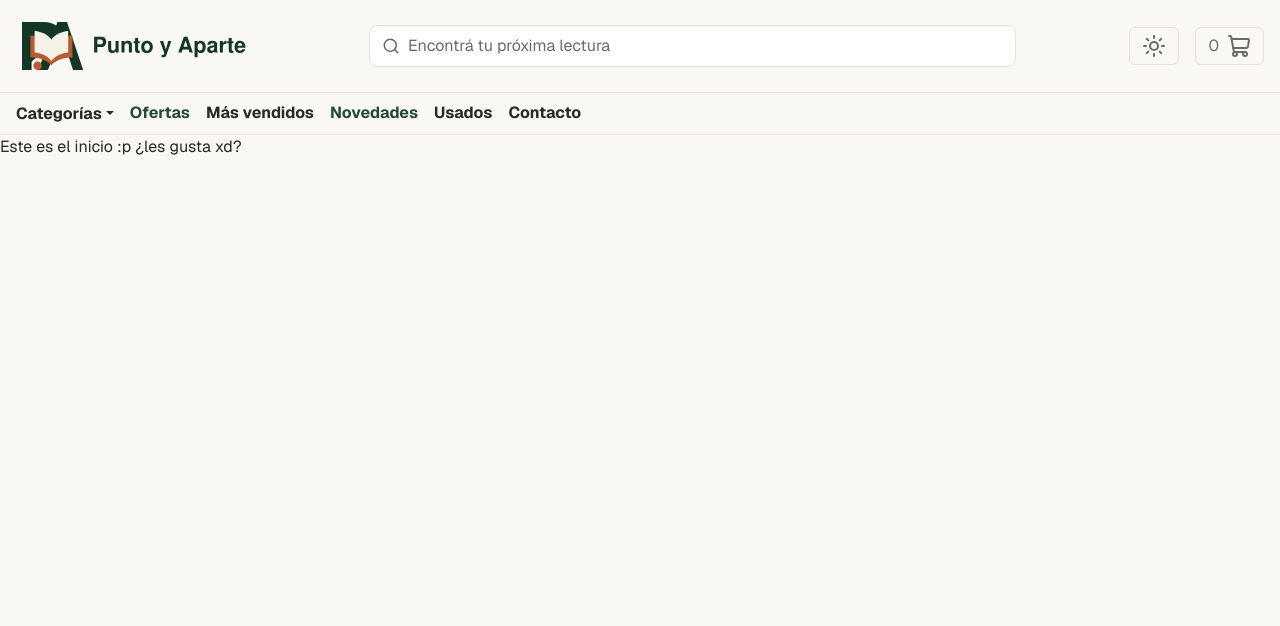
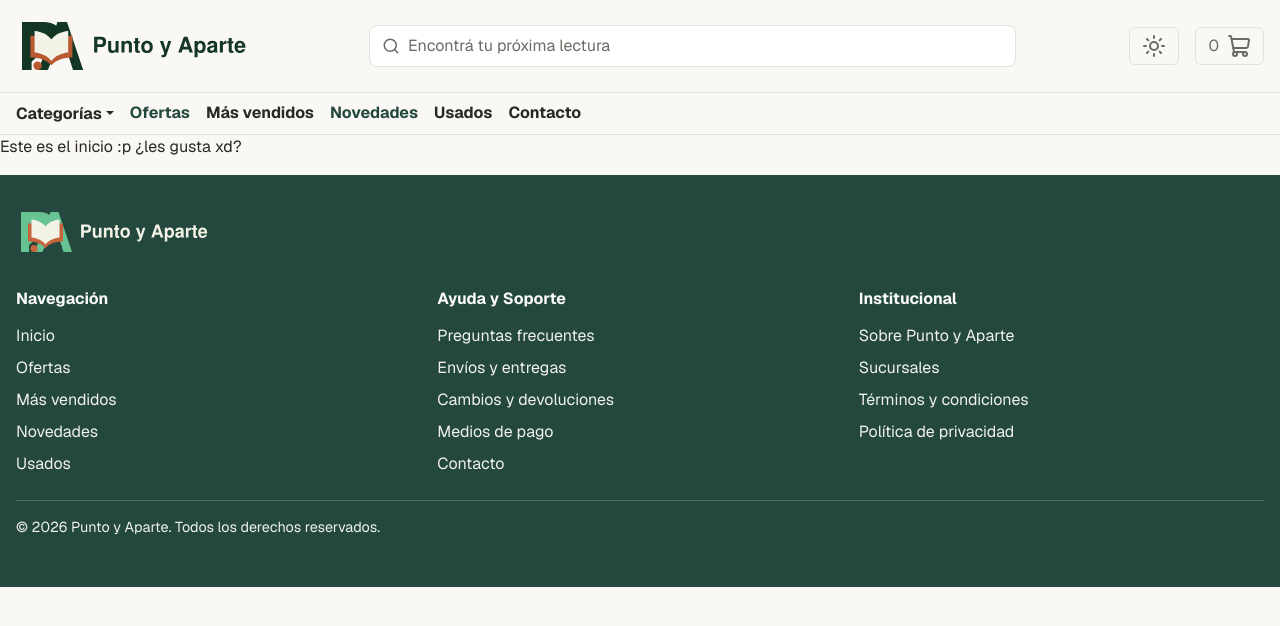
Before and after one commit to jorditan/TP1-CIU-grupo-1, a React (Vite) app: page / in a window 1280 px wide. Shown: the top 626 px of the page. Built offline with nearby package versions, Linux system fonts and the light colour scheme.

Commit message:
feat: :lipstick: adding footer component

```diff
--- a/src/App.css
+++ b/src/App.css
@@ -6,13 +6,16 @@
   --color-primary: #24483d;
   --color-primary-hover: #19372e;
   --color-primary-light: #e7efea;
-
+  --color-secondary: #fafafa;
+  --color-secondary-hover: #dafde8;
+  --color-muted-foreground: #f0f0f0;
   --color-background: #faf8f4;
   --color-surface: #ffffff;
 
   --color-text: #292824;
   --color-text-secondary: #6b6a65;
   --color-border: #e5e2dc;
+  --footer-background-color: #24483d;
 
   --color-accent: #b86b4b;
   --color-success: #287a54;
--- a/src/components/Footer.jsx
+++ /dev/null
@@ -1,15 +0,0 @@
-function Footer() {
-  return (
-    <>
-      <footer>
-        <div>
-          <ul>
-
-          </ul>
-        </div>
-      </footer>
-    </>
-  );
-}
-
-export default Footer;
--- /dev/null
+++ b/src/components/Footer/Footer.items.json
@@ -0,0 +1,31 @@
+[
+  {
+    "category": "Navegación",
+    "subcategories": [
+      { "name": "Inicio", "href": "/" },
+      { "name": "Ofertas", "href": "/ofertas" },
+      { "name": "Más vendidos", "href": "/mas-vendidos" },
+      { "name": "Novedades", "href": "/novedades" },
+      { "name": "Usados", "href": "/usados" }
+    ]
+  },
+  {
+    "category": "Ayuda y Soporte",
+    "subcategories": [
+      { "name": "Preguntas frecuentes", "href": "/faq" },
+      { "name": "Envíos y entregas", "href": "/envios" },
+      { "name": "Cambios y devoluciones", "href": "/devoluciones" },
+      { "name": "Medios de pago", "href": "/medios-de-pago" },
+      { "name": "Contacto", "href": "/contacto" }
+    ]
+  },
+  {
+    "category": "Institucional",
+    "subcategories": [
+      { "name": "Sobre Punto y Aparte", "href": "/nosotros" },
+      { "name": "Sucursales", "href": "/sucursales" },
+      { "name": "Términos y condiciones", "href": "/terminos" },
+      { "name": "Política de privacidad", "href": "/privacidad" }
+    ]
+  }
+]
--- /dev/null
+++ b/src/components/Footer/Footer.jsx
@@ -0,0 +1,47 @@
+import styles from "../Footer/Footer.module.css";
+import items from "./Footer.items.json";
+import { Link } from "react-router-dom";
+
+function Footer() {
+  const currentYear = new Date().getFullYear();
+
+  return (
+    <footer className={styles.footer}>
+      <div className={styles.footerContent}>
+        <div class={styles.footerUpper}>
+          <Link to="/" className={styles.logoLink}>
+            <img
+              src="/logo_completo_dark.svg"
+              alt="Punto y Aparte"
+              className={styles.logo}
+            />
+          </Link>
+
+        </div>
+        <div className={styles.footerLower}>
+          {items.map((item, index) => (
+            <div key={index}>
+              <h6 className={styles.footerTitle}>{item.category}</h6>
+              <ul>
+                {item.subcategories.map((subcategory, subIndex) => (
+                  <li key={subIndex}>
+                    <a className={styles.footerLink} href={subcategory.href}>{subcategory.name}</a>
+                  </li>
+                ))}
+              </ul>
+            </div>
+          ))}
+        </div>
+
+        <hr></hr>
+
+        <div className={styles.footerBottom}>
+          <p className={styles.footerText}>© {currentYear} Punto y Aparte. Todos los derechos reservados.</p>
+        </div>
+      </div>
+    </footer>
+  );
+}
+
+
+export default Footer;
--- /dev/null
+++ b/src/components/Footer/Footer.module.css
@@ -0,0 +1,69 @@
+.footer {
+  background-color: var(--footer-background-color);
+  width: 100%;
+}
+
+.footerContent {
+  width: 100%;
+  max-width: 1280px;
+  margin-inline: auto;
+  padding: 2rem 1rem;
+}
+
+.footerUpper {
+  display: flex;
+  justify-content: space-between;
+  align-items: center;
+  margin-bottom: 1rem;
+}
+
+hr {
+  color: var(--color-border);
+}
+
+.footerLower {
+  display: grid;
+  grid-template-columns: repeat(3, 1fr);
+  justify-items: left;
+  gap: 16px;
+}
+
+.logo {
+  width: 200px;
+  height: auto;
+  margin-bottom: 16px;
+}
+
+.footerTitle {
+  color: var(--color-secondary);
+  font-weight: bold;
+  padding-bottom: 8px;
+}
+
+.footerLower ul {
+  padding-left: 0;
+  width: 100%;
+  margin: 0;
+}
+
+.footerLower li {
+  list-style: none;
+  margin-left: 0px;
+  margin-bottom: 8px;
+}
+
+.footerLink {
+  color: var(--color-muted-foreground);
+  text-decoration: none;
+}
+
+.footerLink:hover {
+  color: var(--color-secondary-hover);
+  text-decoration: underline;
+  transition: color 0.3s ease;
+}
+
+.footerText {
+  color: var(--color-muted-foreground);
+  font-size: 0.9rem;
+}
--- a/src/pages/MainLayout.jsx
+++ b/src/pages/MainLayout.jsx
@@ -1,6 +1,6 @@
 import { Outlet } from "react-router-dom";
 import Navbar from "../components/Navbar/Navbar";
-import Footer from "../components/Footer";
+import Footer from "../components/Footer/Footer";
 
 function MainLayout() {
   return (
```
